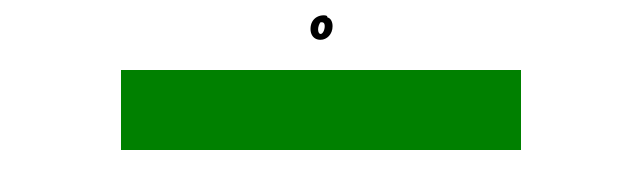
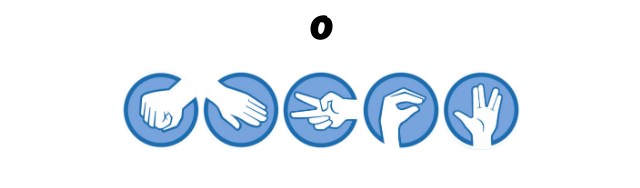
Before and after one commit to 22kszov/rpsls-ci, a plain HTML site: page index.html in a window 1280 px wide. Shown: the part 610-798 px from the top of the page, without its empty margins (319-959 px from the left). Drawn offline with Linux system fonts and the light colour scheme.

Commit message:
Add javascript weapons

```diff
--- a/assets/css/style.css
+++ b/assets/css/style.css
@@ -17,15 +17,16 @@ body {
     margin-top: 10px;
 }
 
-#choices {
+#weapons {
     width: 400px;
     height: 80px;
-    background-color: green;
     margin: 0 auto;
     margin-top: 10px;
 }
 
-#choices img {
+#weapons img {
     width: 80px;
     height: 80px;
+    background-repeat: no repeat;
+    background-size: 100%;
 }
--- a/assets/js/script.js
+++ b/assets/js/script.js
@@ -0,0 +1,19 @@
+let player;
+let playerScore = 0;
+let opponent;
+let opponentScore = 0;
+
+const weapons = ["rock", "paper", "scissors", "lizard", "spock"];
+
+window.onload = function() {
+
+    for (let i = 0; i < 5; i++) {
+
+        let weapon = document.createElement("img");
+        weapon.id = weapon[i];
+        weapon.src = weapons[i] + ".png";
+        document.getElementById("weapons").append(weapon);
+
+    }
+
+}
--- a/index.html
+++ b/index.html
@@ -22,8 +22,10 @@
     <br>
     <img id="your-choice">
     <h1 id="your-score">0</h1>
-    <div id="choices"></div>
+    <div id="weapons"></div>
 
+
+    <script src="assets/js/script.js"></script>
 </body>
 
 </html>
```
Also changed, not shown: lizard.png (renamed from assets/images/lizard.png), paper.png (renamed from assets/images/paper.png), rock.png (renamed from assets/images/rock.png), scissors.png (renamed from assets/images/scissors.png), spock.png (renamed from assets/images/spock.png).
